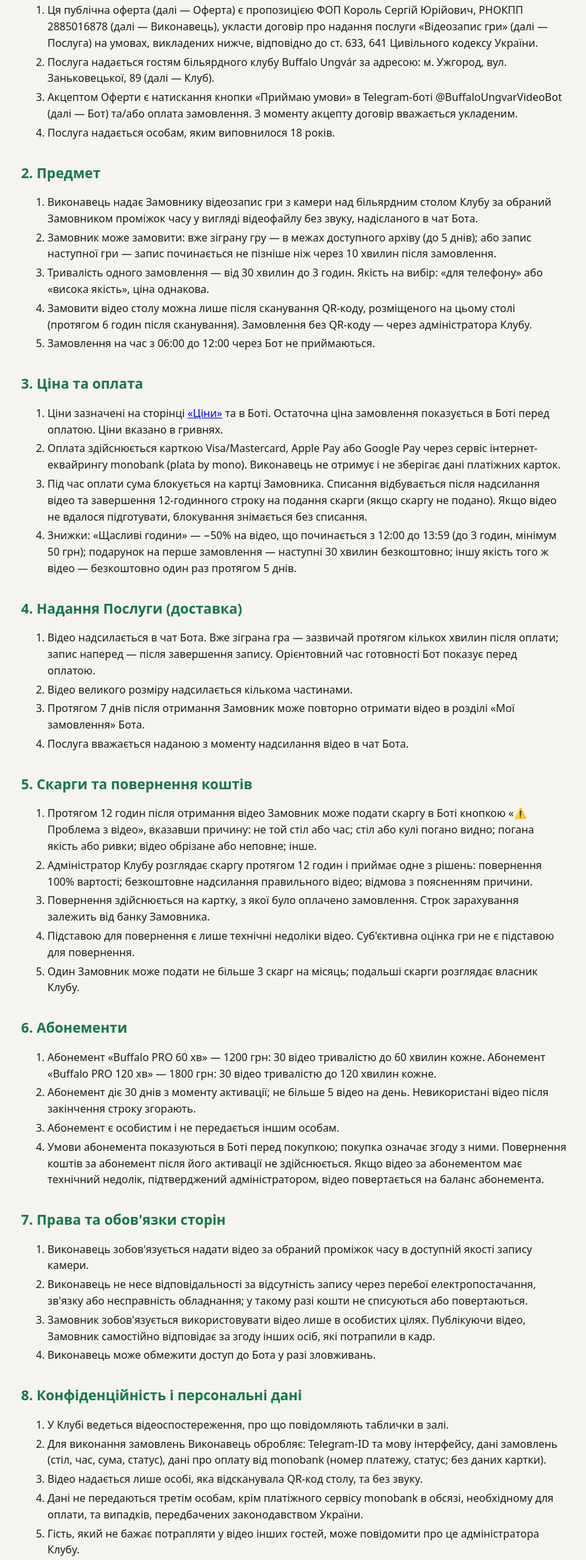
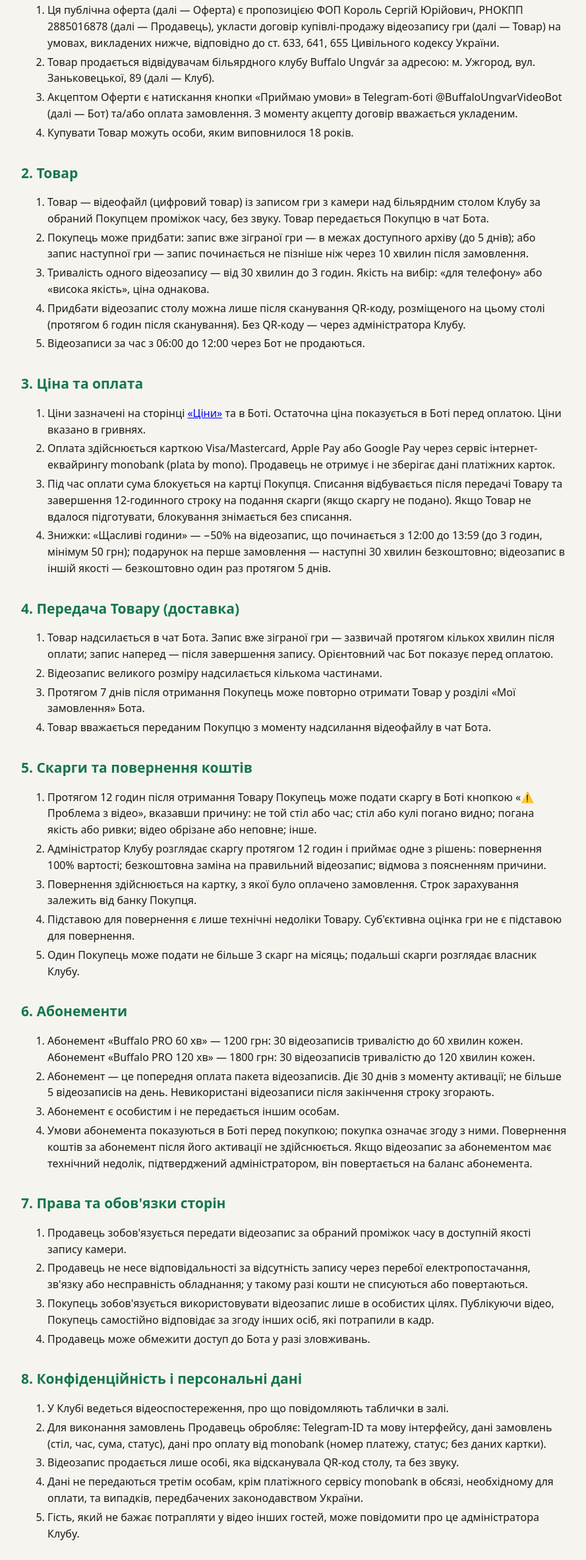
Before and after one commit to kulyk-dev/kulyk-dev.github.io, a plain HTML site: page oferta.html in a window 1280 px wide. Shown: the part 297-2661 px from the top of the page at 66% size, without its empty margins (194-1083 px from the left). Drawn offline with Linux system fonts and the light colour scheme.

Commit message:
Оферта: продаж відеозаписів (товар) замість надання послуг
Co-Authored-By: Claude Opus 5.5 <noreply@anthropic.com>
Claude-Session: https://claude.ai/code/session_019VeGBAJ5ZQ7a36h2tUbTDH

```diff
--- a/oferta.html
+++ b/oferta.html
@@ -3,13 +3,13 @@
 <head>
 <meta charset="utf-8">
 <meta name="viewport" content="width=device-width,initial-scale=1">
-<title>Публічна оферта — Buffalo, відео гри</title>
+<title>Публічна оферта — продаж відеозаписів гри Buffalo</title>
 <link rel="stylesheet" href="style.css">
 </head>
 <body>
 <header><div class="w">
   <h1>Публічна оферта</h1>
-  <p>на надання послуги «Відеозапис гри» через Telegram-бот @BuffaloUngvarVideoBot</p>
+  <p>щодо продажу відеозаписів гри через Telegram-бот @BuffaloUngvarVideoBot</p>
   <nav><a href="index.html">← На головну</a><a href="#refund">Повернення</a><a href="#privacy">Конфіденційність</a></nav>
 </div></header>
 <main>
@@ -17,76 +17,76 @@
 
 <h2>1. Загальні положення</h2>
 <ol>
-  <li>Ця публічна оферта (далі — Оферта) є пропозицією ФОП Король Сергій Юрійович, РНОКПП 2885016878 (далі — Виконавець), укласти договір про надання послуги «Відеозапис гри» (далі — Послуга) на умовах, викладених нижче, відповідно до ст. 633, 641 Цивільного кодексу України.</li>
-  <li>Послуга надається гостям більярдного клубу Buffalo Ungvár за адресою: м. Ужгород, вул. Заньковецької, 89 (далі — Клуб).</li>
+  <li>Ця публічна оферта (далі — Оферта) є пропозицією ФОП Король Сергій Юрійович, РНОКПП 2885016878 (далі — Продавець), укласти договір купівлі-продажу відеозапису гри (далі — Товар) на умовах, викладених нижче, відповідно до ст. 633, 641, 655 Цивільного кодексу України.</li>
+  <li>Товар продається відвідувачам більярдного клубу Buffalo Ungvár за адресою: м. Ужгород, вул. Заньковецької, 89 (далі — Клуб).</li>
   <li>Акцептом Оферти є натискання кнопки «Приймаю умови» в Telegram-боті @BuffaloUngvarVideoBot (далі — Бот) та/або оплата замовлення. З моменту акцепту договір вважається укладеним.</li>
-  <li>Послуга надається особам, яким виповнилося 18 років.</li>
+  <li>Купувати Товар можуть особи, яким виповнилося 18 років.</li>
 </ol>
 
-<h2>2. Предмет</h2>
+<h2>2. Товар</h2>
 <ol>
-  <li>Виконавець надає Замовнику відеозапис гри з камери над більярдним столом Клубу за обраний Замовником проміжок часу у вигляді відеофайлу без звуку, надісланого в чат Бота.</li>
-  <li>Замовник може замовити: вже зіграну гру — в межах доступного архіву (до 5 днів); або запис наступної гри — запис починається не пізніше ніж через 10 хвилин після замовлення.</li>
-  <li>Тривалість одного замовлення — від 30 хвилин до 3 годин. Якість на вибір: «для телефону» або «висока якість», ціна однакова.</li>
-  <li>Замовити відео столу можна лише після сканування QR-коду, розміщеного на цьому столі (протягом 6 годин після сканування). Замовлення без QR-коду — через адміністратора Клубу.</li>
-  <li>Замовлення на час з 06:00 до 12:00 через Бот не приймаються.</li>
+  <li>Товар — відеофайл (цифровий товар) із записом гри з камери над більярдним столом Клубу за обраний Покупцем проміжок часу, без звуку. Товар передається Покупцю в чат Бота.</li>
+  <li>Покупець може придбати: запис вже зіграної гри — в межах доступного архіву (до 5 днів); або запис наступної гри — запис починається не пізніше ніж через 10 хвилин після замовлення.</li>
+  <li>Тривалість одного відеозапису — від 30 хвилин до 3 годин. Якість на вибір: «для телефону» або «висока якість», ціна однакова.</li>
+  <li>Придбати відеозапис столу можна лише після сканування QR-коду, розміщеного на цьому столі (протягом 6 годин після сканування). Без QR-коду — через адміністратора Клубу.</li>
+  <li>Відеозаписи за час з 06:00 до 12:00 через Бот не продаються.</li>
 </ol>
 
 <h2>3. Ціна та оплата</h2>
 <ol>
-  <li>Ціни зазначені на сторінці <a href="index.html#prices">«Ціни»</a> та в Боті. Остаточна ціна замовлення показується в Боті перед оплатою. Ціни вказано в гривнях.</li>
-  <li>Оплата здійснюється карткою Visa/Mastercard, Apple Pay або Google Pay через сервіс інтернет-еквайрингу monobank (plata by mono). Виконавець не отримує і не зберігає дані платіжних карток.</li>
-  <li>Під час оплати сума блокується на картці Замовника. Списання відбувається після надсилання відео та завершення 12-годинного строку на подання скарги (якщо скаргу не подано). Якщо відео не вдалося підготувати, блокування знімається без списання.</li>
-  <li>Знижки: «Щасливі години» — −50% на відео, що починається з 12:00 до 13:59 (до 3 годин, мінімум 50 грн); подарунок на перше замовлення — наступні 30 хвилин безкоштовно; іншу якість того ж відео — безкоштовно один раз протягом 5 днів.</li>
+  <li>Ціни зазначені на сторінці <a href="index.html#prices">«Ціни»</a> та в Боті. Остаточна ціна показується в Боті перед оплатою. Ціни вказано в гривнях.</li>
+  <li>Оплата здійснюється карткою Visa/Mastercard, Apple Pay або Google Pay через сервіс інтернет-еквайрингу monobank (plata by mono). Продавець не отримує і не зберігає дані платіжних карток.</li>
+  <li>Під час оплати сума блокується на картці Покупця. Списання відбувається після передачі Товару та завершення 12-годинного строку на подання скарги (якщо скаргу не подано). Якщо Товар не вдалося підготувати, блокування знімається без списання.</li>
+  <li>Знижки: «Щасливі години» — −50% на відеозапис, що починається з 12:00 до 13:59 (до 3 годин, мінімум 50 грн); подарунок на перше замовлення — наступні 30 хвилин безкоштовно; відеозапис в іншій якості — безкоштовно один раз протягом 5 днів.</li>
 </ol>
 
-<h2>4. Надання Послуги (доставка)</h2>
+<h2>4. Передача Товару (доставка)</h2>
 <ol>
-  <li>Відео надсилається в чат Бота. Вже зіграна гра — зазвичай протягом кількох хвилин після оплати; запис наперед — після завершення запису. Орієнтовний час готовності Бот показує перед оплатою.</li>
-  <li>Відео великого розміру надсилається кількома частинами.</li>
-  <li>Протягом 7 днів після отримання Замовник може повторно отримати відео в розділі «Мої замовлення» Бота.</li>
-  <li>Послуга вважається наданою з моменту надсилання відео в чат Бота.</li>
+  <li>Товар надсилається в чат Бота. Запис вже зіграної гри — зазвичай протягом кількох хвилин після оплати; запис наперед — після завершення запису. Орієнтовний час Бот показує перед оплатою.</li>
+  <li>Відеозапис великого розміру надсилається кількома частинами.</li>
+  <li>Протягом 7 днів після отримання Покупець може повторно отримати Товар у розділі «Мої замовлення» Бота.</li>
+  <li>Товар вважається переданим Покупцю з моменту надсилання відеофайлу в чат Бота.</li>
 </ol>
 
 <h2 id="refund">5. Скарги та повернення коштів</h2>
 <ol>
-  <li>Протягом 12 годин після отримання відео Замовник може подати скаргу в Боті кнопкою «⚠️ Проблема з відео», вказавши причину: не той стіл або час; стіл або кулі погано видно; погана якість або ривки; відео обрізане або неповне; інше.</li>
-  <li>Адміністратор Клубу розглядає скаргу протягом 12 годин і приймає одне з рішень: повернення 100% вартості; безкоштовне надсилання правильного відео; відмова з поясненням причини.</li>
-  <li>Повернення здійснюється на картку, з якої було оплачено замовлення. Строк зарахування залежить від банку Замовника.</li>
-  <li>Підставою для повернення є лише технічні недоліки відео. Суб'єктивна оцінка гри не є підставою для повернення.</li>
-  <li>Один Замовник може подати не більше 3 скарг на місяць; подальші скарги розглядає власник Клубу.</li>
+  <li>Протягом 12 годин після отримання Товару Покупець може подати скаргу в Боті кнопкою «⚠️ Проблема з відео», вказавши причину: не той стіл або час; стіл або кулі погано видно; погана якість або ривки; відео обрізане або неповне; інше.</li>
+  <li>Адміністратор Клубу розглядає скаргу протягом 12 годин і приймає одне з рішень: повернення 100% вартості; безкоштовна заміна на правильний відеозапис; відмова з поясненням причини.</li>
+  <li>Повернення здійснюється на картку, з якої було оплачено замовлення. Строк зарахування залежить від банку Покупця.</li>
+  <li>Підставою для повернення є лише технічні недоліки Товару. Суб'єктивна оцінка гри не є підставою для повернення.</li>
+  <li>Один Покупець може подати не більше 3 скарг на місяць; подальші скарги розглядає власник Клубу.</li>
 </ol>
 
 <h2>6. Абонементи</h2>
 <ol>
-  <li>Абонемент «Buffalo PRO 60 хв» — 1200 грн: 30 відео тривалістю до 60 хвилин кожне. Абонемент «Buffalo PRO 120 хв» — 1800 грн: 30 відео тривалістю до 120 хвилин кожне.</li>
-  <li>Абонемент діє 30 днів з моменту активації; не більше 5 відео на день. Невикористані відео після закінчення строку згорають.</li>
+  <li>Абонемент «Buffalo PRO 60 хв» — 1200 грн: 30 відеозаписів тривалістю до 60 хвилин кожен. Абонемент «Buffalo PRO 120 хв» — 1800 грн: 30 відеозаписів тривалістю до 120 хвилин кожен.</li>
+  <li>Абонемент — це попередня оплата пакета відеозаписів. Діє 30 днів з моменту активації; не більше 5 відеозаписів на день. Невикористані відеозаписи після закінчення строку згорають.</li>
   <li>Абонемент є особистим і не передається іншим особам.</li>
-  <li>Умови абонемента показуються в Боті перед покупкою; покупка означає згоду з ними. Повернення коштів за абонемент після його активації не здійснюється. Якщо відео за абонементом має технічний недолік, підтверджений адміністратором, відео повертається на баланс абонемента.</li>
+  <li>Умови абонемента показуються в Боті перед покупкою; покупка означає згоду з ними. Повернення коштів за абонемент після його активації не здійснюється. Якщо відеозапис за абонементом має технічний недолік, підтверджений адміністратором, він повертається на баланс абонемента.</li>
 </ol>
 
 <h2>7. Права та обов'язки сторін</h2>
 <ol>
-  <li>Виконавець зобов'язується надати відео за обраний проміжок часу в доступній якості запису камери.</li>
-  <li>Виконавець не несе відповідальності за відсутність запису через перебої електропостачання, зв'язку або несправність обладнання; у такому разі кошти не списуються або повертаються.</li>
-  <li>Замовник зобов'язується використовувати відео лише в особистих цілях. Публікуючи відео, Замовник самостійно відповідає за згоду інших осіб, які потрапили в кадр.</li>
-  <li>Виконавець може обмежити доступ до Бота у разі зловживань.</li>
+  <li>Продавець зобов'язується передати відеозапис за обраний проміжок часу в доступній якості запису камери.</li>
+  <li>Продавець не несе відповідальності за відсутність запису через перебої електропостачання, зв'язку або несправність обладнання; у такому разі кошти не списуються або повертаються.</li>
+  <li>Покупець зобов'язується використовувати відеозапис лише в особистих цілях. Публікуючи відео, Покупець самостійно відповідає за згоду інших осіб, які потрапили в кадр.</li>
+  <li>Продавець може обмежити доступ до Бота у разі зловживань.</li>
 </ol>
 
 <h2 id="privacy">8. Конфіденційність і персональні дані</h2>
 <ol>
   <li>У Клубі ведеться відеоспостереження, про що повідомляють таблички в залі.</li>
-  <li>Для виконання замовлень Виконавець обробляє: Telegram-ID та мову інтерфейсу, дані замовлень (стіл, час, сума, статус), дані про оплату від monobank (номер платежу, статус; без даних картки).</li>
-  <li>Відео надається лише особі, яка відсканувала QR-код столу, та без звуку.</li>
+  <li>Для виконання замовлень Продавець обробляє: Telegram-ID та мову інтерфейсу, дані замовлень (стіл, час, сума, статус), дані про оплату від monobank (номер платежу, статус; без даних картки).</li>
+  <li>Відеозапис продається лише особі, яка відсканувала QR-код столу, та без звуку.</li>
   <li>Дані не передаються третім особам, крім платіжного сервісу monobank в обсязі, необхідному для оплати, та випадків, передбачених законодавством України.</li>
   <li>Гість, який не бажає потрапляти у відео інших гостей, може повідомити про це адміністратора Клубу.</li>
 </ol>
 
-<h2>9. Реквізити Виконавця</h2>
+<h2>9. Реквізити Продавця</h2>
 <div class="card">
   <p>ФОП Король Сергій Юрійович<br>
   РНОКПП: 2885016878<br>
-  Місце надання послуг: м. Ужгород, вул. Заньковецької, 89 (більярдний клуб Buffalo Ungvár)<br>
+  Адреса продажу: м. Ужгород, вул. Заньковецької, 89 (більярдний клуб Buffalo Ungvár)<br>
   Телефон: <a href="tel:+380950409180">+380 95 040 91 80</a><br>
   Telegram-бот: <a href="https://t.me/BuffaloUngvarVideoBot">@BuffaloUngvarVideoBot</a><br>
   E-mail: <a href="mailto:serhijkorol27@gmail.com">serhijkorol27@gmail.com</a></p>
```
Also changed, not shown: index.html (+1 -1 lines).
